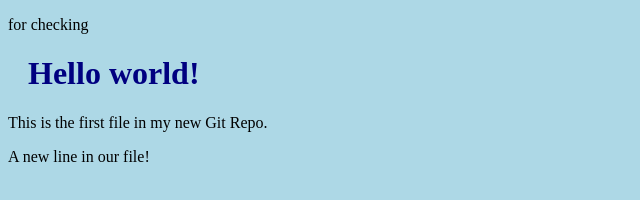
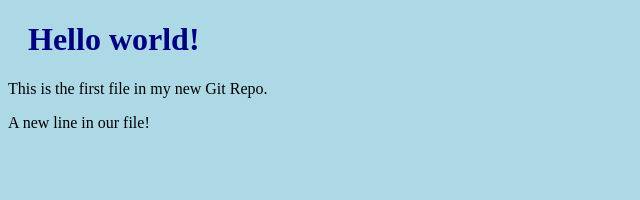
Before and after one commit to binaytosh/demo, a plain HTML site: page index.html in a window 1280 px wide. Shown: the whole page, without its empty margins (0-640 px from the left). Drawn offline with Linux system fonts and the light colour scheme.

Commit message:
Reapply "v2"
This reverts commit 529dd4d1c64233f4fd6924f4d410bba02d47ccae.

```diff
--- a/index.html
+++ b/index.html
@@ -2,7 +2,6 @@
 <html>
 <head>
 <title>Hello World!</title>
-<p>for checking</p>
 <link rel="stylesheet" href="bluestyle.css">
 </head>
 <body>
```
